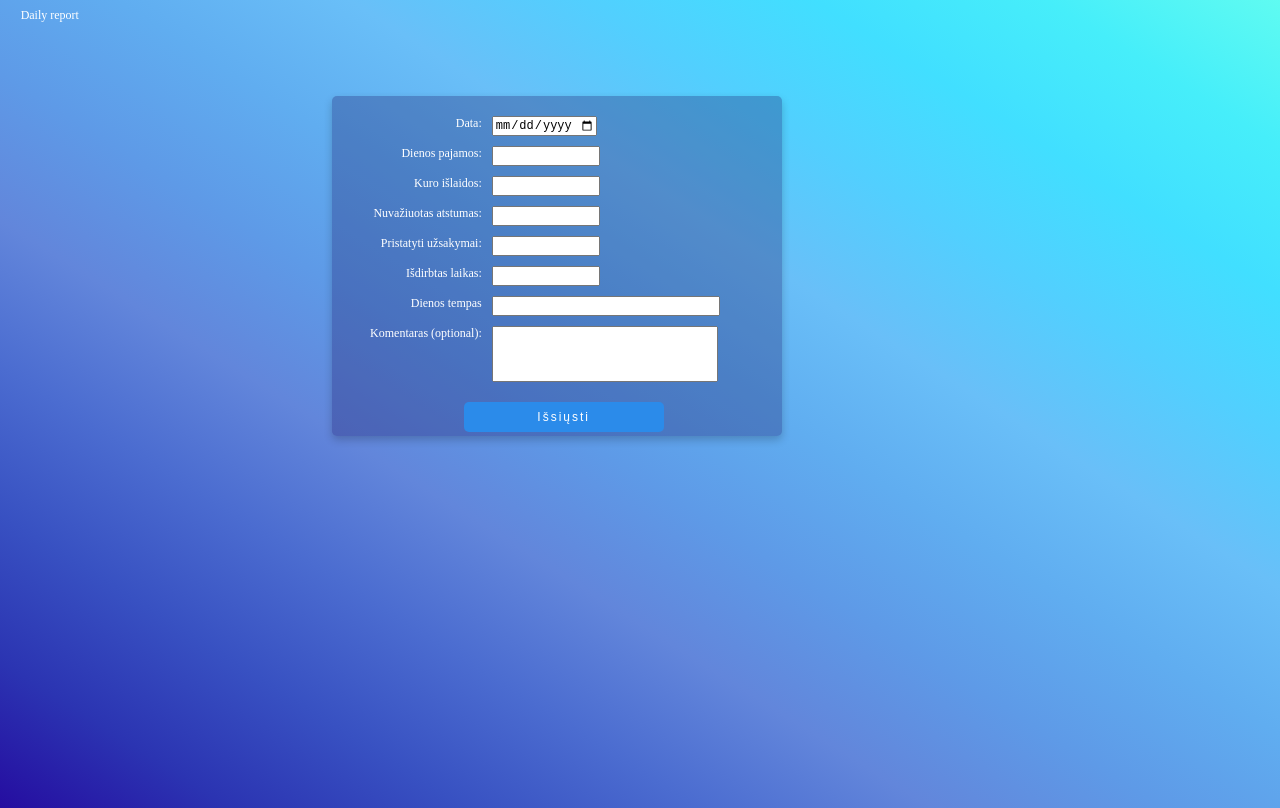
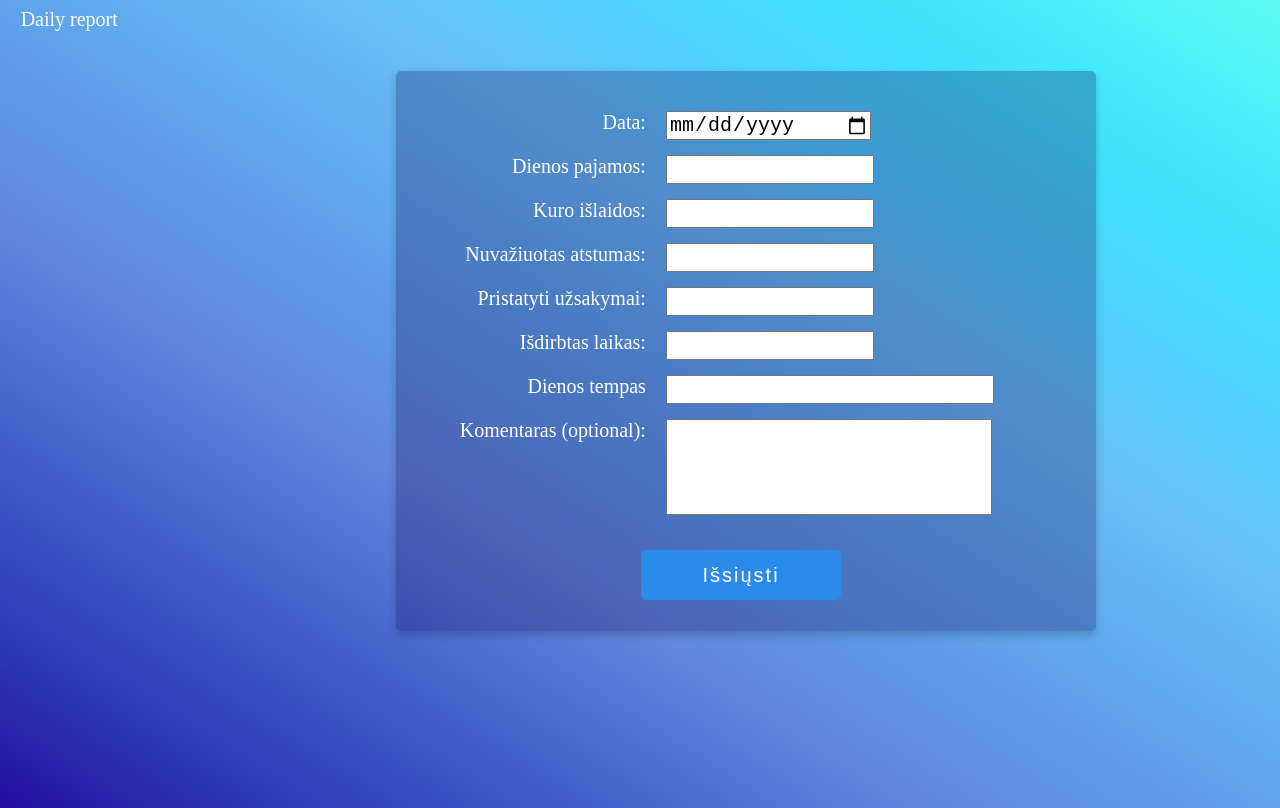
Before and after one commit to AntanasMac/Kurjerio-skaiciuokle, a website: page index.html in a window 1280 px wide. Drawn offline with Linux system fonts and the light colour scheme.

Commit message:
sutvarkiau buga
kai developinau, puslapiz kazkodel buvo 150% padidintas, tai kai deployinau per vercel, buvo messed up vizualiai, tai pataisiau

```diff
--- a/styles.css
+++ b/styles.css
@@ -2,7 +2,7 @@ body {
     min-height: 99vh;
     background-image: linear-gradient(to right top, #250da0, #2b34b2, #3851c2, #4b6cd0, #6286db, #5e9ae7, #60adf0, #69bff8, #52cffe, #41dfff, #46eefa, #5ffbf1);
     display:flex;
-    font-size:12px;
+    font-size:20px;
 
 }
 
@@ -10,15 +10,15 @@ body {
 
 .calculatorBox {
 
-    padding-top:20px;
-    margin-top:7%;
+    padding-top:40px;
+    margin-top:5%;
     box-shadow: 0 4px 8px rgba(0, 0, 0, 0.2);
     border-radius:5px;
     color:white;
     display:flex;
-    width:450px;
-    margin-left:20%;
-    height:320px;
+    width:700px;
+    margin-left:22%;
+    height:520px;
     min-width:400px;
     background-color: rgba(19, 7, 86, 0.274);
 
@@ -27,20 +27,20 @@ body {
 
 .formRow {
     display: flex;
-    margin-bottom: 10px;
+    margin-bottom: 15px;
 
   }
 
 label {
-    width: 150px; /* Adjust as needed */
+    width: 250px; /* Adjust as needed */
     text-align: right;
-    margin-right: 10px;
+    margin-right: 20px;
   }
 
 input {
-    width:100px;
+    width:200px;
     flex: 1;
-    font-size:12px;
+    font-size:20px;
   }
 
 input[type="number"]:focus, input[type="date"]:focus, input[type="text"]:focus {
@@ -49,15 +49,17 @@ input[type="number"]:focus, input[type="date"]:focus, input[type="text"]:focus {
 
 textarea {
   outline:none;
+  height:200px;
+  font-size: 12px;
 }
 
   .input-long {
-    width: 220px;
+    width: 320px;
   }
 
   .input-short {
-    width: 100px;
-    max-width:100px;
+    width: 200px;
+    max-width:200px;
   }
 
 
@@ -75,7 +77,7 @@ textarea {
     resize:none;
     overflow:scroll;
     min-width:30%;
-    font-size: 8px;
+    min-height:90px;
 
 }
 
@@ -83,12 +85,12 @@ input[type="submit"] {
   background-color:rgb(43, 139, 234);
   color:white;
   align-content: center;
-  margin-left:34%;
+  margin-left:41%;
   border:none;
   border-radius:5px;
   width:200px;
-  height:30px;
-  margin-top:10px;
+  height:50px;
+  margin-top:20px;
   text-transform:capitalize;
   letter-spacing:2px;
   font-family:Arial, Helvetica, sans-serif;
```
